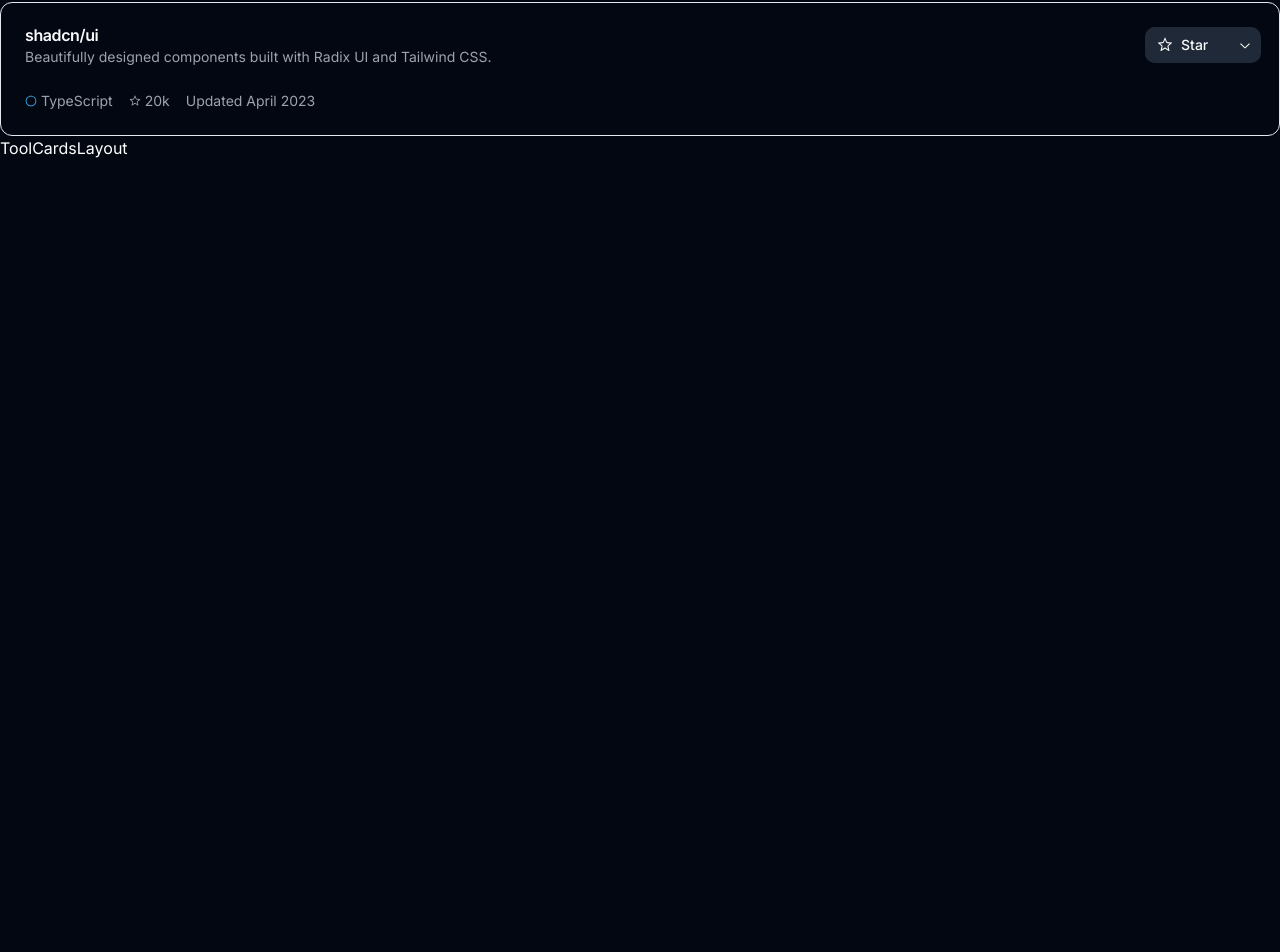
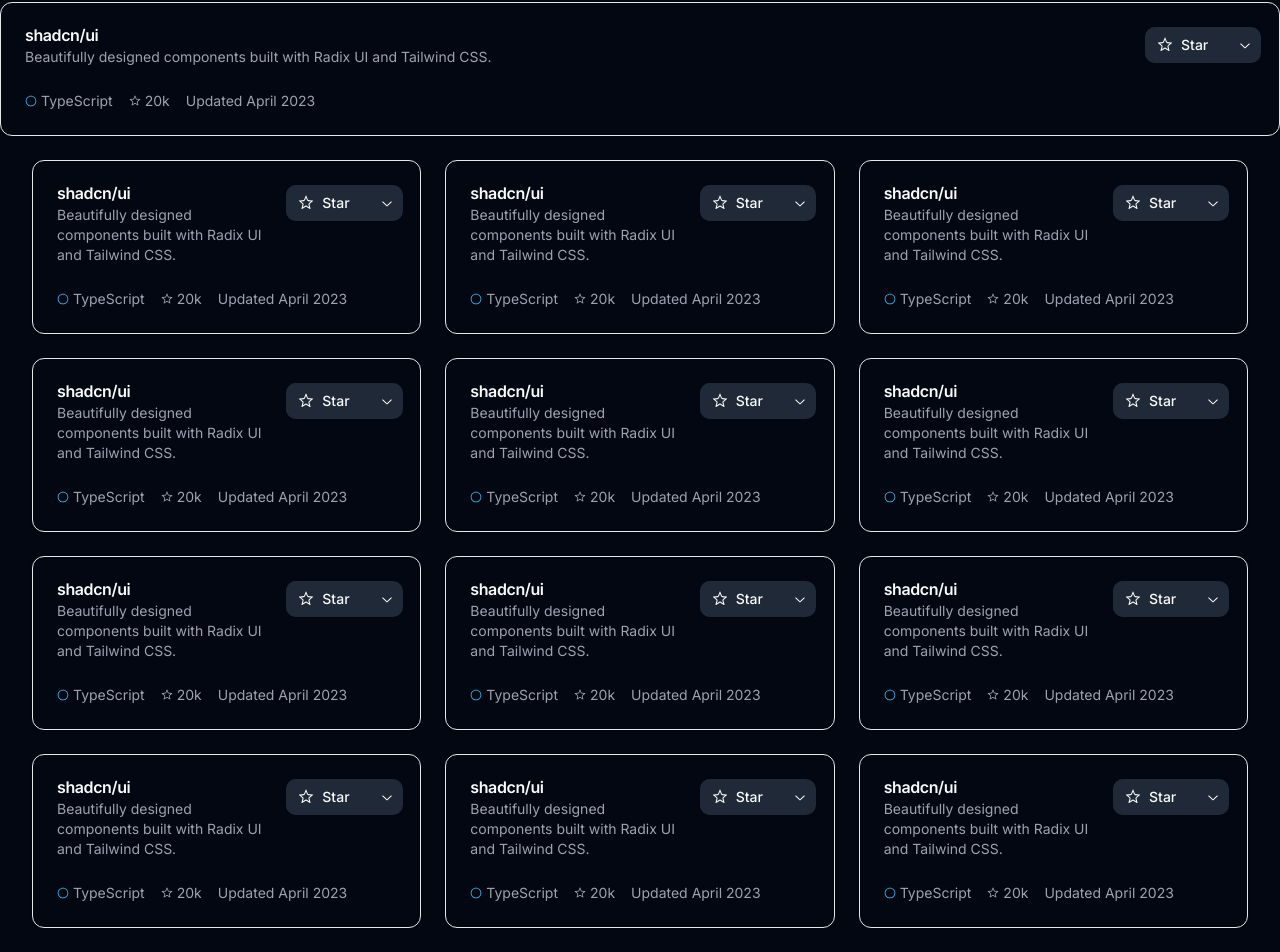
Before and after one commit to tiger-githubb/DevToolBox, a Next.js app: page / in a window 1280 px wide. Shown: the part 365-1317 px from the top of the page. Before the commit the page ends 800 px from the top, so only its background shows below. Built offline with nearby package versions, Linux system fonts and the light colour scheme.

Commit message:
call of ToolCardsLayout

```diff
--- a/components/ToolCardsLayout.tsx
+++ b/components/ToolCardsLayout.tsx
@@ -1,7 +1,23 @@
 import React from 'react'
+import { ToolCard } from './ToolCard'
 
 export default function ToolCardsLayout() {
   return (
-    <div>ToolCardsLayout</div>
+    <>
+    <div className=" container my-6 grid grid-cols-1 md:grid-cols-2 lg:grid-cols-3 gap-6 overflow-hidden">
+        <ToolCard/>
+        <ToolCard/>
+        <ToolCard/>
+        <ToolCard/>
+        <ToolCard/>
+        <ToolCard/>
+        <ToolCard/>
+        <ToolCard/>
+        <ToolCard/>
+        <ToolCard/>
+        <ToolCard/>
+        <ToolCard/>
+        </div>
+    </>
   )
 }
```
